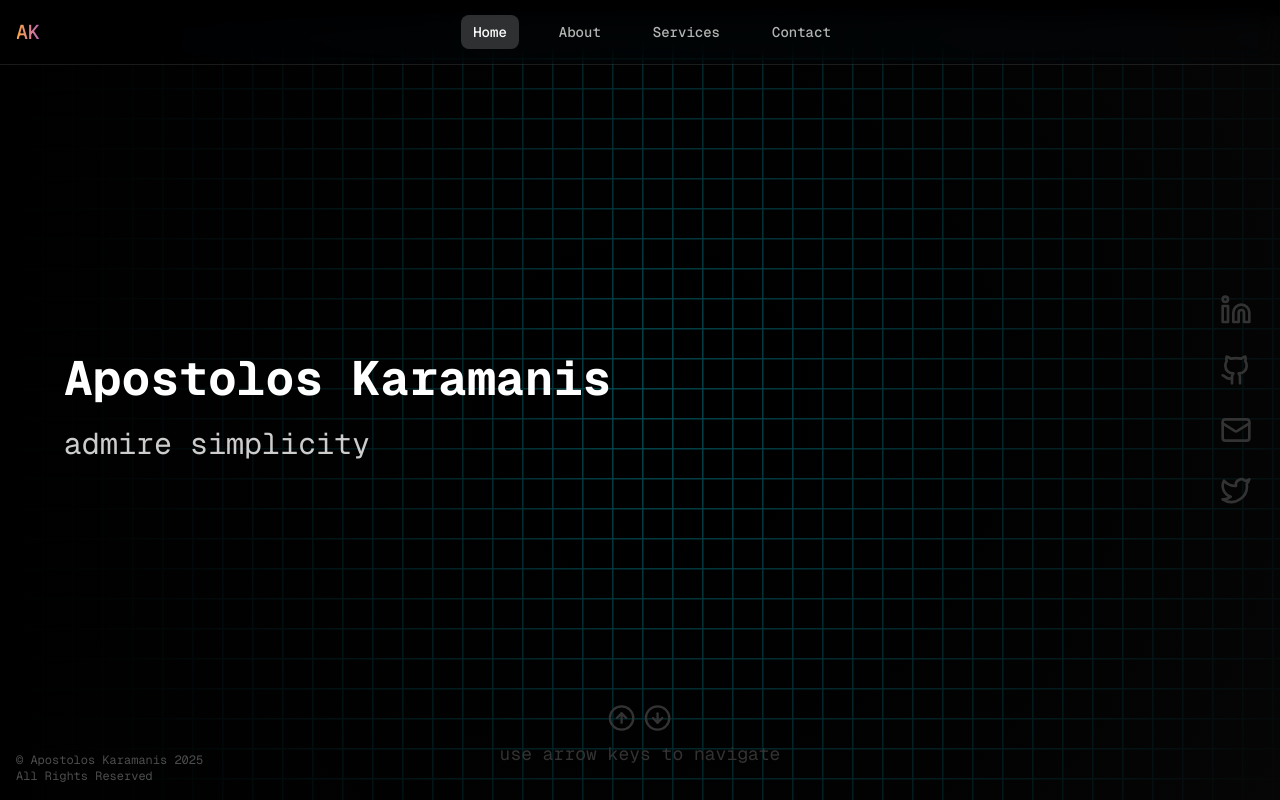
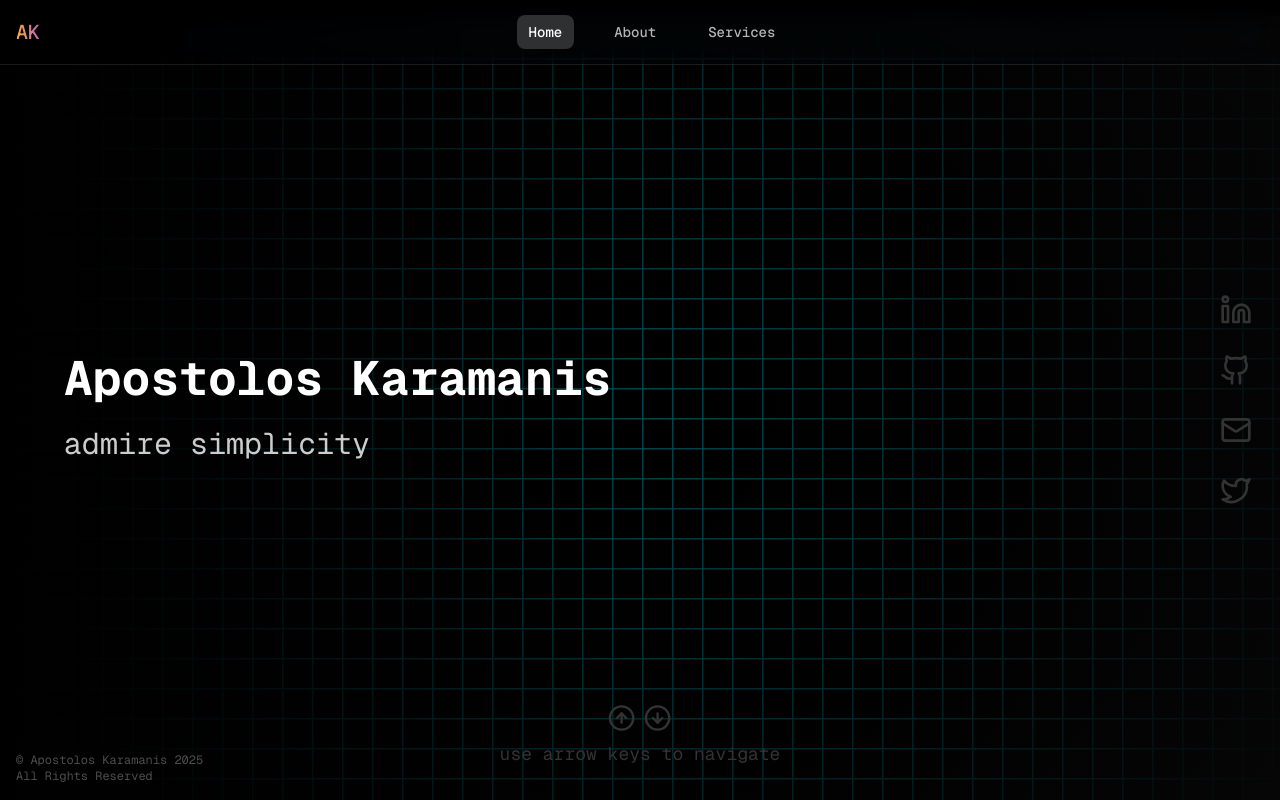
Before and after one commit to qaramanis/portofolio-v2, a Next.js app: page / in a window 1280 px wide. Built offline with nearby package versions, Linux system fonts and the light colour scheme.

Commit message:
Update nav-menu.tsx

```diff
--- a/components/navigation/nav-menu.tsx
+++ b/components/navigation/nav-menu.tsx
@@ -17,7 +17,7 @@ const navItems = [
   { label: "Home", href: "#hero-section" },
   { label: "About", href: "#about-section" },
   { label: "Services", href: "#menu-section" },
-  { label: "Contact", href: "#contact-section" },
+  // { label: "Contact", href: "#contact-section" },
 ];
 
 export default function NavMenu() {
```
